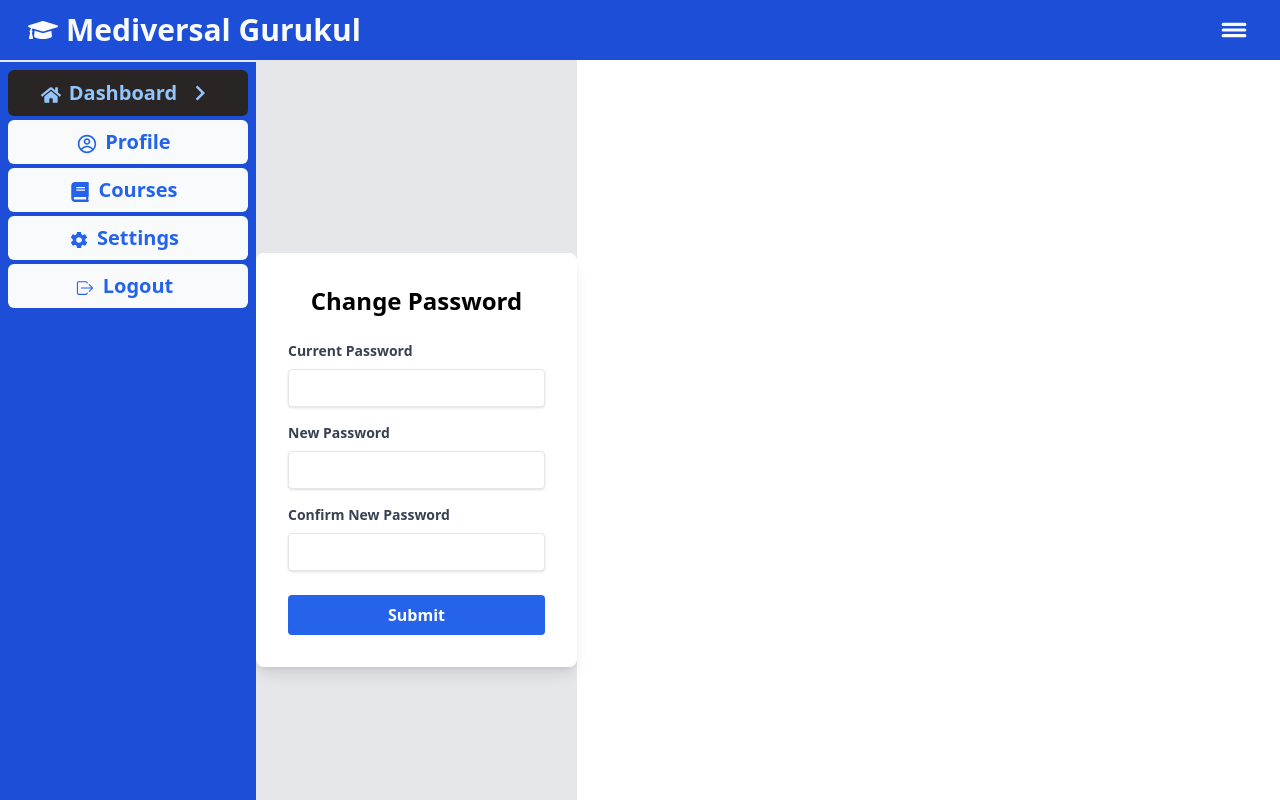
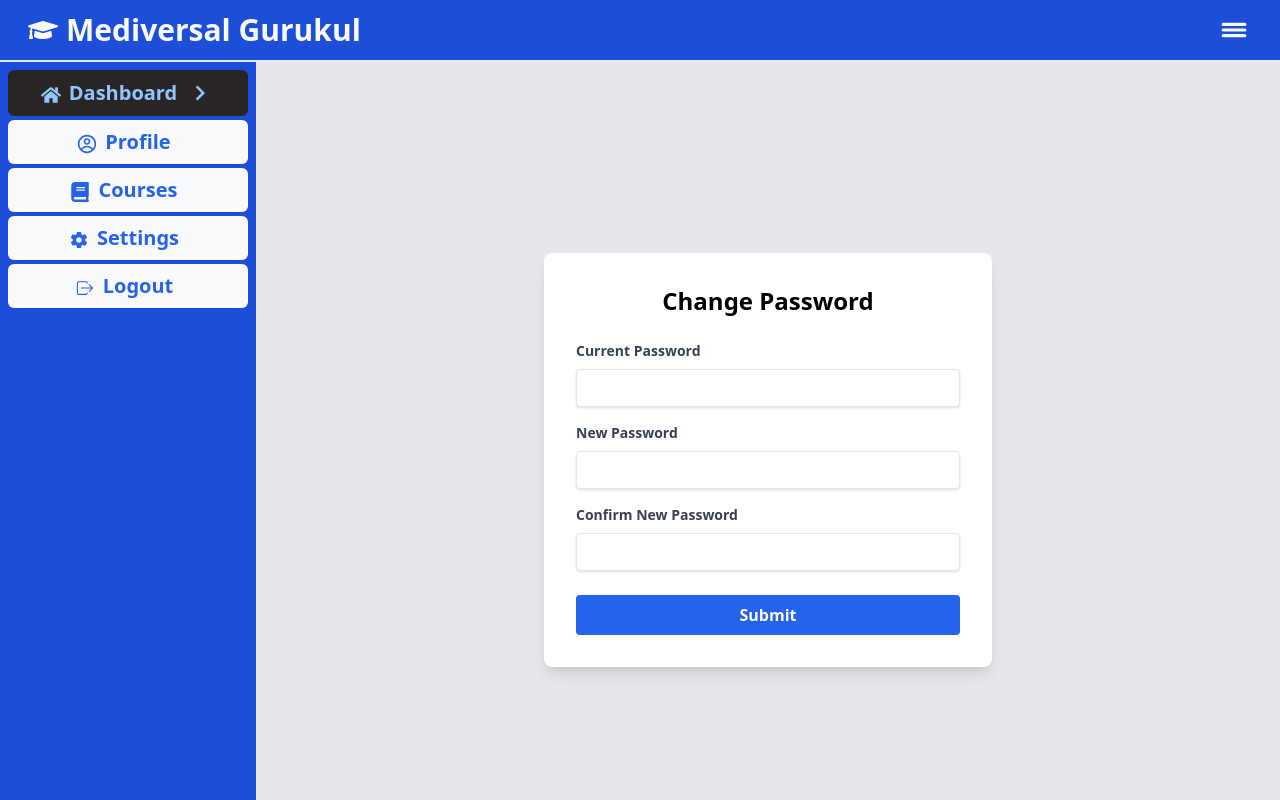
Before and after one commit to Ayushman2694/GURUKUL, a React (Vite) app in the folder frontend/: page /settings in a window 1280 px wide. Built offline with nearby package versions, Linux system fonts and the light colour scheme.

Commit message:
setting.jsx updated

```diff
--- a/frontend/src/pages/Settings.jsx
+++ b/frontend/src/pages/Settings.jsx
@@ -22,7 +22,7 @@
   }
 
   return (
-    <div className="min-h-screen flex items-center justify-center bg-gray-200">
+    <div className="w-full h-full flex items-center justify-center bg-gray-200">
       <div className="bg-white p-8 rounded-lg shadow-lg max-w-md w-full">
         <h2 className="text-2xl font-bold mb-6 text-center">Change Password</h2>
         <form onSubmit={handleSubmit(onSubmit)}>
```
